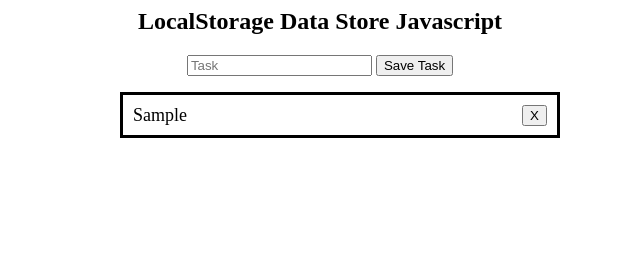
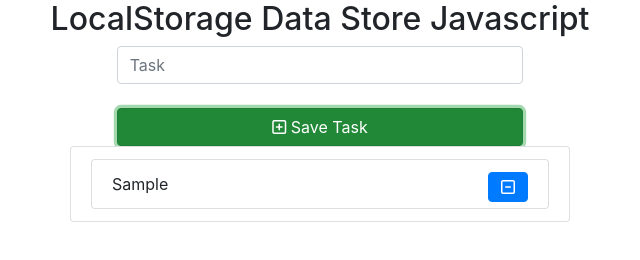
Before and after one commit to smdedar/ToDoList-LocalStorage, a plain HTML site: page index.html in a window 1280 px wide. Both pictures are taken after typing "Sample" into the empty fields and a click on the button "Save Task". Shown: the whole page, without its empty margins (320-960 px from the left). Drawn offline with nearby package versions, Linux system fonts and the light colour scheme.

Commit message:
Design Change

```diff
--- a/app.js
+++ b/app.js
@@ -22,7 +22,7 @@ function viewData() {
     //console.log(storageCheck);
     var li = '';
     for (var i = 0; i < storageCheck.length; i++) {
-        li += '<li>' + storageCheck[i] + '<button id="deleteBtn" onclick="deleteData(' + i + ')">X</button></li>';
+        li += '<li class="list-group-item">' + storageCheck[i] + '<button id="deleteBtn" class="btn btn-primary" onclick="deleteData(' + i + ')"><i class="far fa-minus-square"></i></button></li>';
     }
     document.getElementById("viewTask").innerHTML = li;
 }
@@ -31,7 +31,7 @@ function viewData() {
 function deleteData(index) {
     var task = JSON.parse(localStorage.getItem('todoTask'));
     task.splice(index, 1);
-    alert("Delete");
+    //alert("Delete");
     localStorage.setItem('todoTask', JSON.stringify(task));
 
     viewData();
--- a/index.html
+++ b/index.html
@@ -3,6 +3,11 @@
     <meta charset="UTF-8">
     <meta name="viewport" content="width=, initial-scale=">
     <title>LocalStorage Data Store Javascript</title>
+
+    <!-- Material Icon CDN -->
+
+    <script src="https://kit.fontawesome.com/b1cb080696.js"></script>
+    <link href="https://stackpath.bootstrapcdn.com/bootstrap/4.4.1/css/bootstrap.min.css" rel="stylesheet" integrity="sha384-Vkoo8x4CGsO3+Hhxv8T/Q5PaXtkKtu6ug5TOeNV6gBiFeWPGFN9MuhOf23Q9Ifjh" crossorigin="anonymous">
     <!-- External JS-->
     <script src="app.js"></script>
     <!-- External CSS -->
@@ -12,13 +17,25 @@
 <body>
     <center>
         <h2>LocalStorage Data Store Javascript</h2>
-
-        <input type="text" placeholder="Task" id="task">
-        <button onclick="saveData();">Save Task</button>
     </center>
 
+    <div class="row">
+        <div class="col-sm-4">
+
+        </div>
+        <div class="col-sm-4">
+            <input  class="form-control" type="text" placeholder="Task" id="task" class="" required>
+            <br>
+            <button class="btn btn-success btn-block" id="saveBtn" onclick="saveData();"><i class="far fa-plus-square"></i> Save Task</button>
+        </div>
+
+        <div class="col-sm-4">
+
+        </div>
+    </div>
     <div id="content">
-        <ul id="viewTask">
+
+        <ul class="list-group-item" id="viewTask">
 
         </ul>
     </div>
--- a/style.css
+++ b/style.css
@@ -1,16 +1,4 @@
-ul {
-    list-style: none;
 
-}
-
-li {
-    height: 20px;
-    margin: 10px;
-    padding: 10px;
-    border-style: solid;
-    width: auto;
-    font-size: large;
-}
 
 #content {
     height: 300px;
@@ -20,4 +8,11 @@ li {
 
 #deleteBtn{
     float: right;
+
 }
+
+
+
+#saveBtn{
+    float: left;
+}
```
